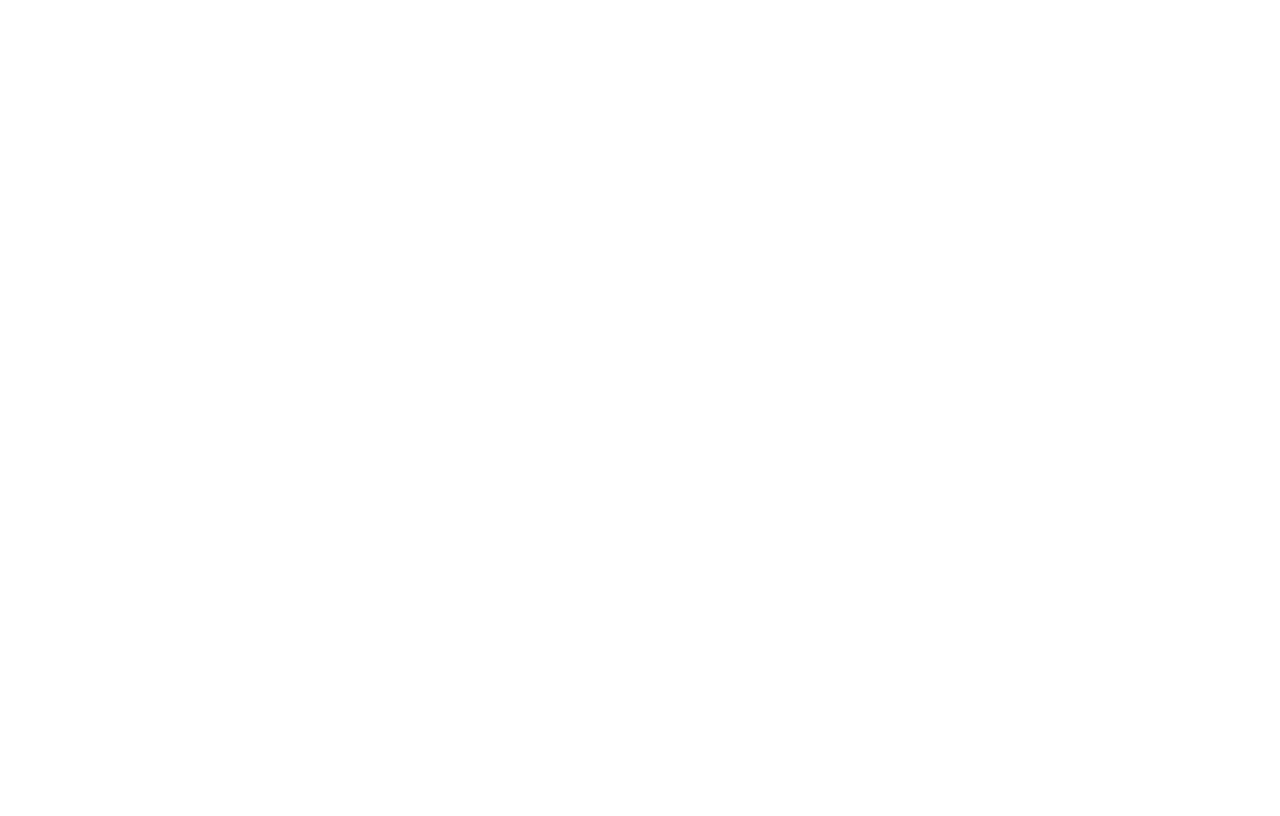
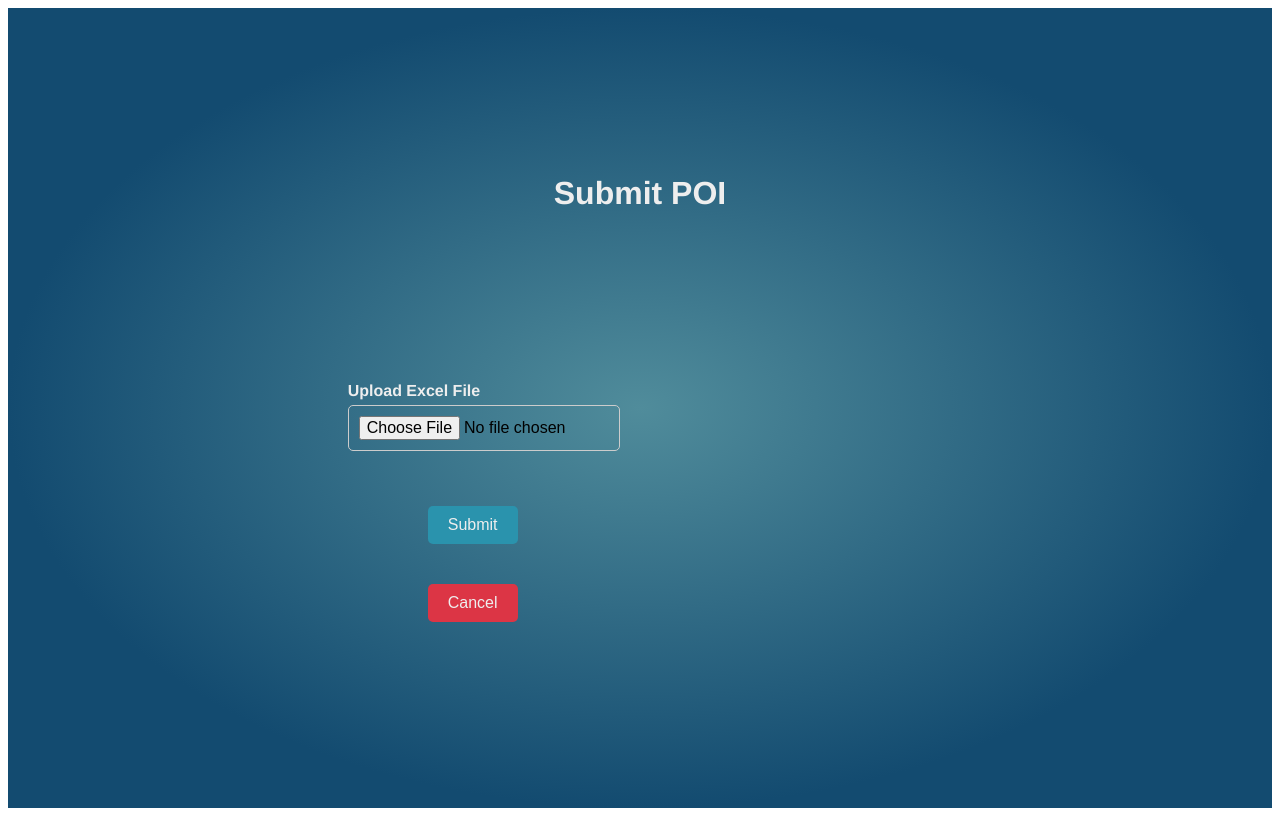
Before and after one commit to abhishekkuber/dnp-swarming-frontend, a Nuxt app: page /submitpoi in a window 1280 px wide. Before the commit this address had no page. Built offline with nearby package versions, Linux system fonts and the light colour scheme.

Commit message:
added functionality

```diff
--- a/pages/poiinformation.vue
+++ b/pages/poiinformation.vue
@@ -73,14 +73,15 @@
             });
 
             this.socket.on('go-to-swarm', () => {
-            this.socket.emit('reset-counts', this.currentRoom);
+                this.socket.emit('reset-counts', this.currentRoom);
                 this.$router.push({
                     name: 'swarming',
                     params: {
                         titles: this.options,
                         ids: this.ids,
                         firstName: this.firstName,
-                        lastName: this.lastName
+                        lastName: this.lastName,
+                        currentRoom: this.currentRoom
                     }
                 });
             });
--- /dev/null
+++ b/pages/submitpoi.vue
@@ -0,0 +1,184 @@
+<template>
+    <div class="container">
+        <form @submit.prevent="submitForm" enctype="multipart/form-data">
+            <h1>Submit POI</h1>
+            <div class="form-container">
+            <label for="file">Upload Excel File</label>
+            <input type="file" id="file" @change="handleFileUpload" accept=".xlsx, .xls" required />
+
+            <button type="submit">Submit</button>
+            <button type="button" class="cancel-button" @click="goToHomepage">Cancel</button>
+            </div>
+        </form>
+    </div>
+  </template>
+
+  <script>
+  import { getSocket } from '../utils/socket';
+  // import XLSX from 'xlsx';
+  import * as XLSX from 'xlsx';
+
+  export default {
+    data() {
+      return {
+        title: "",
+        one_liner: "",
+        description: "",
+        firstName: "",
+        lastName: ""
+      };
+    },
+    computed: {
+
+    },
+    methods: {
+      // Function to handle form submission
+      // submitForm() {
+      //   const formData = {
+      //     title: this.title,
+      //     one_liner: this.one_liner,
+      //     description: this.description
+      //   };
+
+      //   // Emit the form data to the server
+      //   this.socket.emit('add-poi', formData, (response) => {
+      //     console.log('Server response:', response);
+      //     alert('Information added.');
+      //     this.$router.push({
+      //       name: 'homepage',
+      //       params: { firstName: this.firstName, lastName: this.lastName }
+      //     });
+      //   });
+      // },
+      handleFileUpload(event) {
+        this.file = event.target.files[0];
+      },
+      submitForm() {
+        if (this.file) {
+          const reader = new FileReader();
+          reader.onload = (e) => {
+            const data = new Uint8Array(e.target.result);
+            const workbook = XLSX.read(data, { type: 'array' });
+            const firstSheetName = workbook.SheetNames[0];
+            const worksheet = workbook.Sheets[firstSheetName];
+            const json = XLSX.utils.sheet_to_json(worksheet, { header: 1 });
+
+            // Process the JSON data
+            const formData = json.slice(1).map(row => ({
+              title: row[0],
+              one_liner: row[1],
+              description: row[2]
+            }));
+
+            // send as a data object
+            this.socket.emit('add-pois', formData, (response) => {
+              console.log('Server response:', response.status);
+              alert('Information added.');
+              this.$router.push({
+                name: 'homepage',
+                params: { firstName: this.firstName, lastName: this.lastName }
+              });
+            });
+            // emit the form data to the server as array and then process and add it in the server
+
+          };
+          reader.readAsArrayBuffer(this.file);
+        }
+      },
+
+      goToHomepage(){
+        this.$router.push({
+          name: 'homepage',
+          params: { firstName: this.firstName, lastName: this.lastName }
+        });
+      }
+    },
+    mounted() {
+      this.socket = getSocket();
+      this.firstName = this.$route.params.firstName;
+      this.lastName = this.$route.params.lastName;
+    },
+  };
+  </script>
+
+  <style scoped>
+  .container {
+    display: flex;
+    justify-content: center;
+    align-items: center;
+    height: 100vh;
+    background: radial-gradient(50% 50% at 50% 50%, rgb(80, 140, 155) 0%, rgb(19, 75, 112) 100%);
+    font-family: 'Helvetica', sans-serif;
+    /* background-color: aqua; */
+  }
+
+  .container h1, .container label {
+    color: #EEEEEE;
+  }
+
+  .form-container {
+    padding: 20px;
+    border-radius: 10px;
+    width: 40%;
+}
+
+  h1 {
+    text-align: center;
+    margin-bottom: 150px;
+  }
+
+  label {
+    text-align: left;
+    font-weight: bold;
+    display: block;
+    margin-bottom: 5px;
+
+  }
+
+  form{
+    text-align: center;
+  }
+
+  input, textarea {
+      width: 100%;
+      padding: 10px;
+      margin-bottom: 35px;
+      border: 1px solid #ccc;
+      border-radius: 5px;
+      font-size: 16px;
+
+  }
+
+  textarea {
+      resize: vertical;
+  }
+
+  textarea::placeholder, input::placeholder {
+    font-family: 'Helvetica', sans-serif;
+  }
+
+
+
+  button {
+    margin: 20px;
+    background-color: #2a93ad;
+    color: #EEEEEE;
+    border: 2px;
+    padding: 10px 20px;
+    font-size: 16px;
+    cursor: pointer;
+    border-radius: 5px;
+}
+
+  button:hover {
+    background-color: #095466;
+  }
+
+  .cancel-button {
+    background-color: #dc3545;
+  }
+
+  .cancel-button:hover {
+    background-color: #c82333;
+  }
+  </style>
--- a/pages/swarming.vue
+++ b/pages/swarming.vue
@@ -1,6 +1,7 @@
 <template>
   <div class="container">
     <!-- SVG for Circle, Puck, and Options -->
+    <h1 class="room-id">{{ this.currentRoom }}</h1>
     <div class="parent">
       <div class="div1">
         <h1>RONDE {{ 5 - options.length }}</h1>
@@ -317,6 +318,8 @@
     this.ids = this.$route.params.ids;
     this.firstName = this.$route.params.firstName;
     this.lastName = this.$route.params.lastName;
+    this.currentRoom = this.$route.params.currentRoom;
+
     this.setupSocket();
     if (this.options.length === 4) {
       this.showPopup = true;
@@ -349,6 +352,14 @@
 
 .container h1, .container h2, .container h3, .container p, .container li, .container text {
   color: #EEEEEE;
+}
+
+.room-id {
+  position: absolute;
+  top: 10px;
+  right: 10px;
+  font-size: 24px;
+  color: #333;
 }
 
 .parent {
--- a/router.js
+++ b/router.js
@@ -7,6 +7,7 @@
 import AddNewPOI from './pages/addpoi.vue'
 import Leaderboard from './pages/leaderboard.vue';
 import NewBucket from './pages/bucket.vue'
+import SubmitPOI from './pages/submitpoi.vue'
 
 const routes = [
     { path: '/swarming', component: Swarming },
@@ -16,6 +17,7 @@
     { path: '/homepage', component: HomePage},
     { path: '/leaderboard', component: Leaderboard },
     { path: '/newbucket', component: NewBucket },
+    { path: '/submitpoi', component: SubmitPOI },
     { path: '/', component: EnterName}
 ];
 
--- a/utils/socket.js
+++ b/utils/socket.js
@@ -35,7 +35,8 @@
 export const createConnection = () => {
   if (!socket) {
     // socket = io('https://jip-swarming-backend-d86c9bdc5010.herokuapp.com');  // Connect to the backend URL from environment variable
-    socket = io('http://localhost:4000');  // Connect to the backend URL from environment variable
+    // socket = io('http://localhost:4000');  // Connect to the backend URL from environment variable
+    socket = io('http://192.168.1.96:4000');  // Connect to the backend URL from environment variable
 
     socket.on('connect', () => {
       console.log('Connected to server:', socket.id);
```
Also changed, not shown: pages/homepage.vue (+30 -17 lines).
